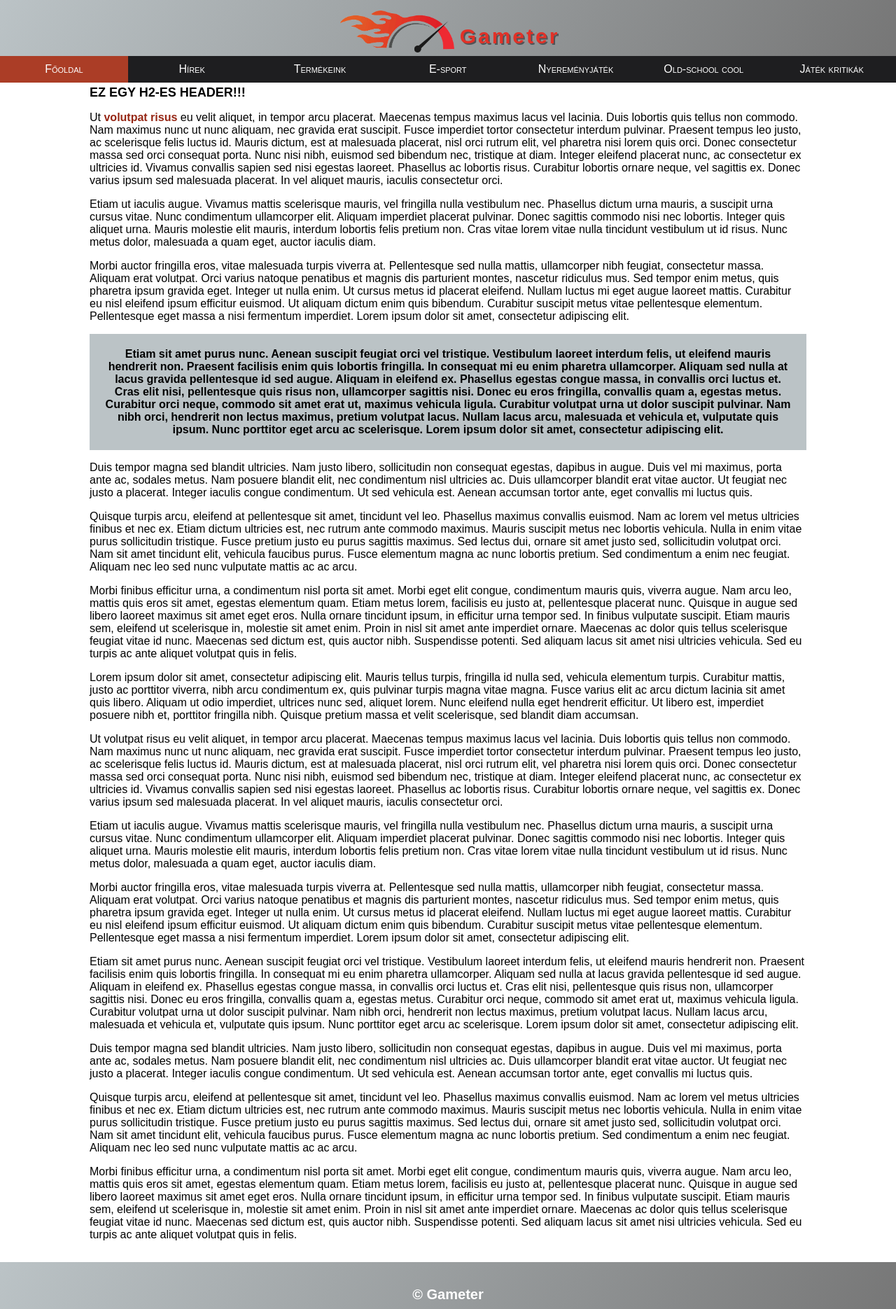
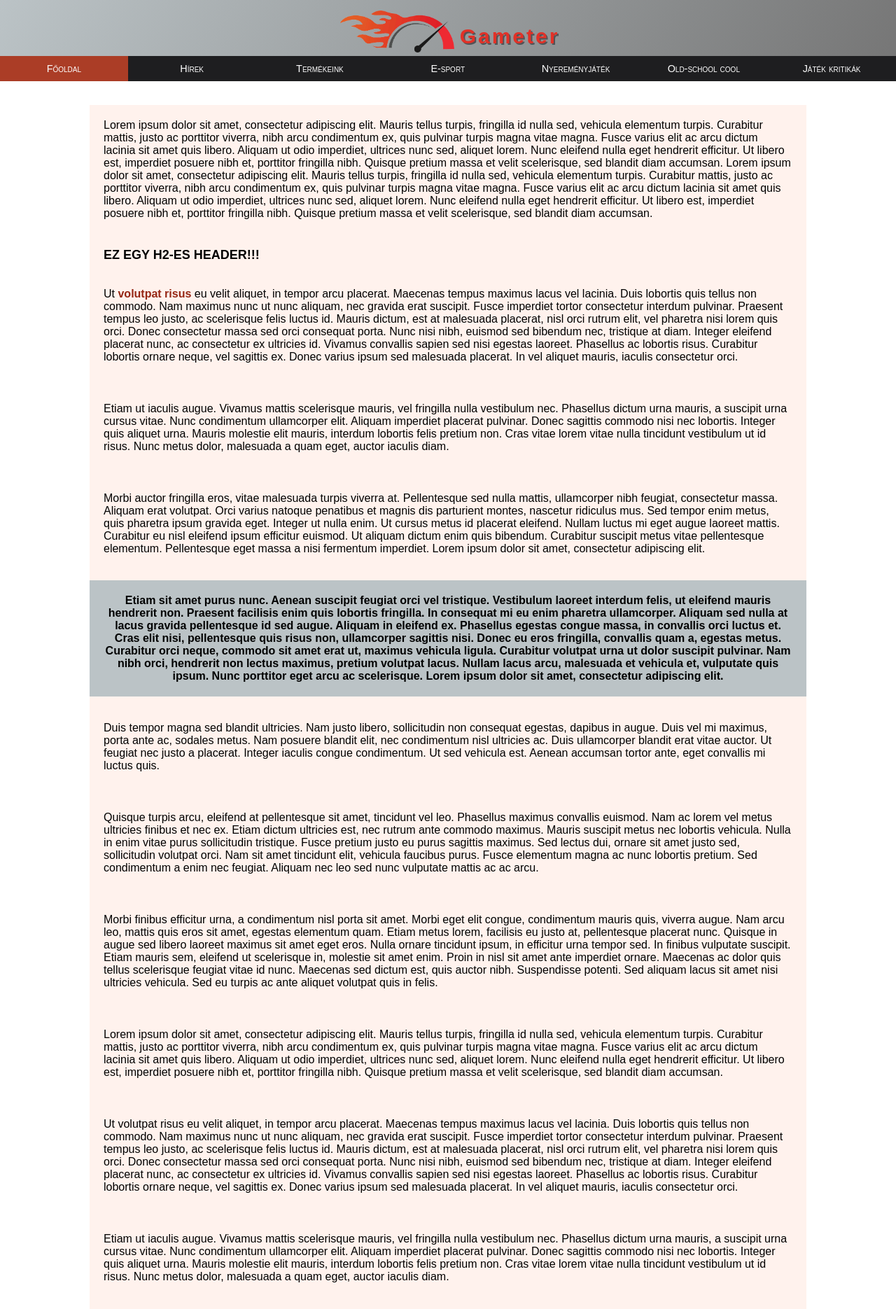
Before and after one commit to R3tes/WebtervProject, a PHP site: page / in a window 1280 px wide. Shown: the top 1870 px of the page at 70% size. Run offline with PHP 8.4, Linux system fonts and the light colour scheme.

Commit message:
main page final pt2

```diff
--- a/css/style.css
+++ b/css/style.css
@@ -8,15 +8,15 @@ body {
 }
 
 body main {
-    background-color: #FFFFFF;
+    background-color: rgba(252, 76, 0, 0.07);
     width: 80%;
-    margin: 30px auto;
+    margin: 150px auto;
 }
 
 /* TEXT WITHIN BODY */
 
 section > p {
-    padding: 0 20px;
+    padding: 20px 20px;
 }
 
 .kiemeltParagrafus {
@@ -28,6 +28,7 @@ section > p {
 
 main h2 {
     text-transform: uppercase;
+    padding: 0 20px;
     font-size: 18px;
     margin-top: 20px;
     margin-bottom: 10px;
@@ -82,6 +83,7 @@ nav {
     top: 0;
     width: 100%;
     margin-top: 80px;
+
 }
 
 .active {
@@ -98,6 +100,7 @@ nav li {
     float: left;
     width: 14.28%;
     text-align: center;
+
 }
 
 nav li:hover:not(.active) {
@@ -105,11 +108,12 @@ nav li:hover:not(.active) {
 }
 
 nav a {
+    font-size: 14.4px;
     color: white;
     font-variant: small-caps;
     display: block;
+    text-decoration: none;
     padding: 10px;
-    text-decoration: none;
 }
 
 /* FOOTER */
--- a/index.html
+++ b/index.html
@@ -43,7 +43,7 @@
 
     <!-- FŐ TARTALOM -->
     <main>
-        <section">
+        <section>
             <p>
                 Lorem ipsum dolor sit amet, consectetur adipiscing elit. Mauris tellus turpis, fringilla id nulla sed,
                 vehicula
@@ -55,6 +55,17 @@
                 nunc
                 sed, aliquet lorem. Nunc eleifend nulla eget hendrerit efficitur. Ut libero est, imperdiet posuere nibh et,
                 porttitor fringilla nibh. Quisque pretium massa et velit scelerisque, sed blandit diam accumsan.
+                Lorem ipsum dolor sit amet, consectetur adipiscing elit. Mauris tellus turpis, fringilla id nulla sed,
+                vehicula
+                elementum turpis. Curabitur mattis, justo ac porttitor viverra, nibh arcu condimentum ex, quis pulvinar
+                turpis
+                magna
+                vitae magna. Fusce varius elit ac arcu dictum lacinia sit amet quis libero. Aliquam ut odio imperdiet,
+                ultrices
+                nunc
+                sed, aliquet lorem. Nunc eleifend nulla eget hendrerit efficitur. Ut libero est, imperdiet posuere nibh et,
+                porttitor fringilla nibh. Quisque pretium massa et velit scelerisque, sed blandit diam accumsan.
+
             </p>
             <h2> Ez egy H2-es header!!! </h2>
             <p>Ut <span class="kiemeltSzoveg">volutpat risus</span> eu velit aliquet, in tempor arcu placerat. Maecenas tempus maximus lacus vel lacinia. Duis
```
